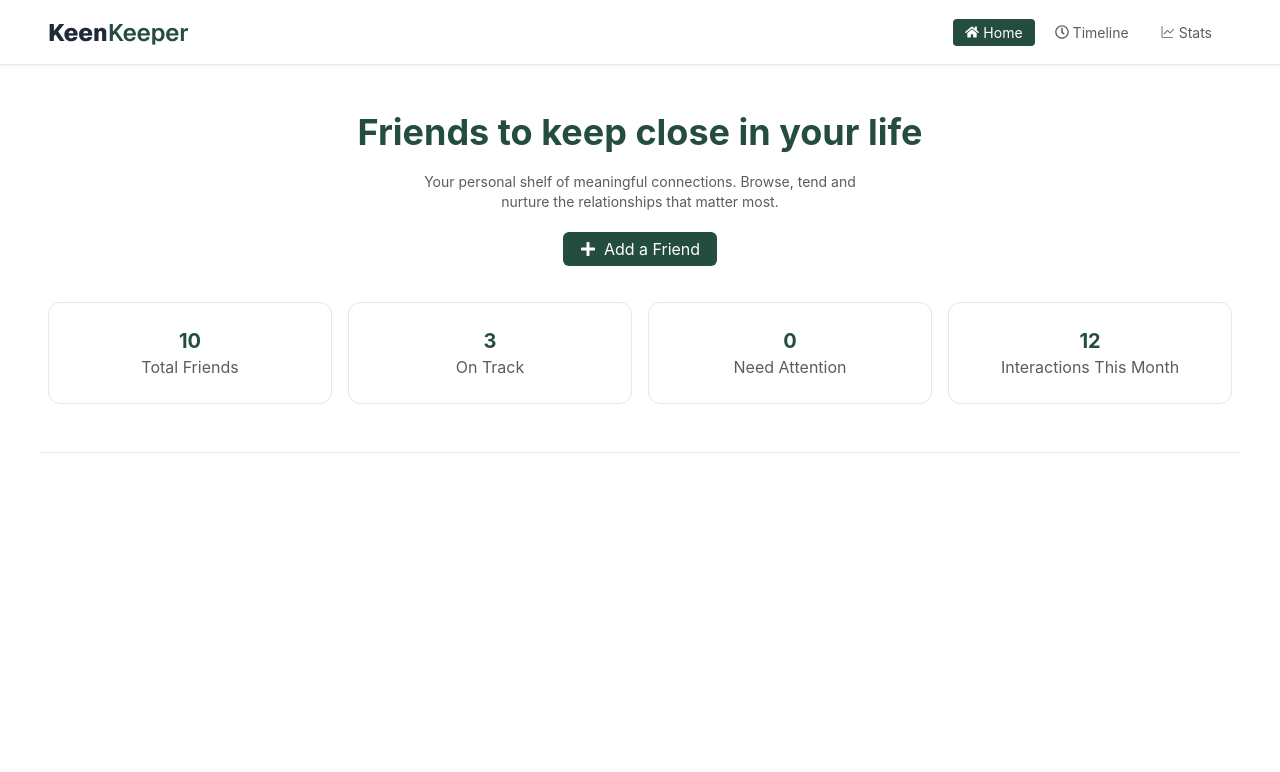
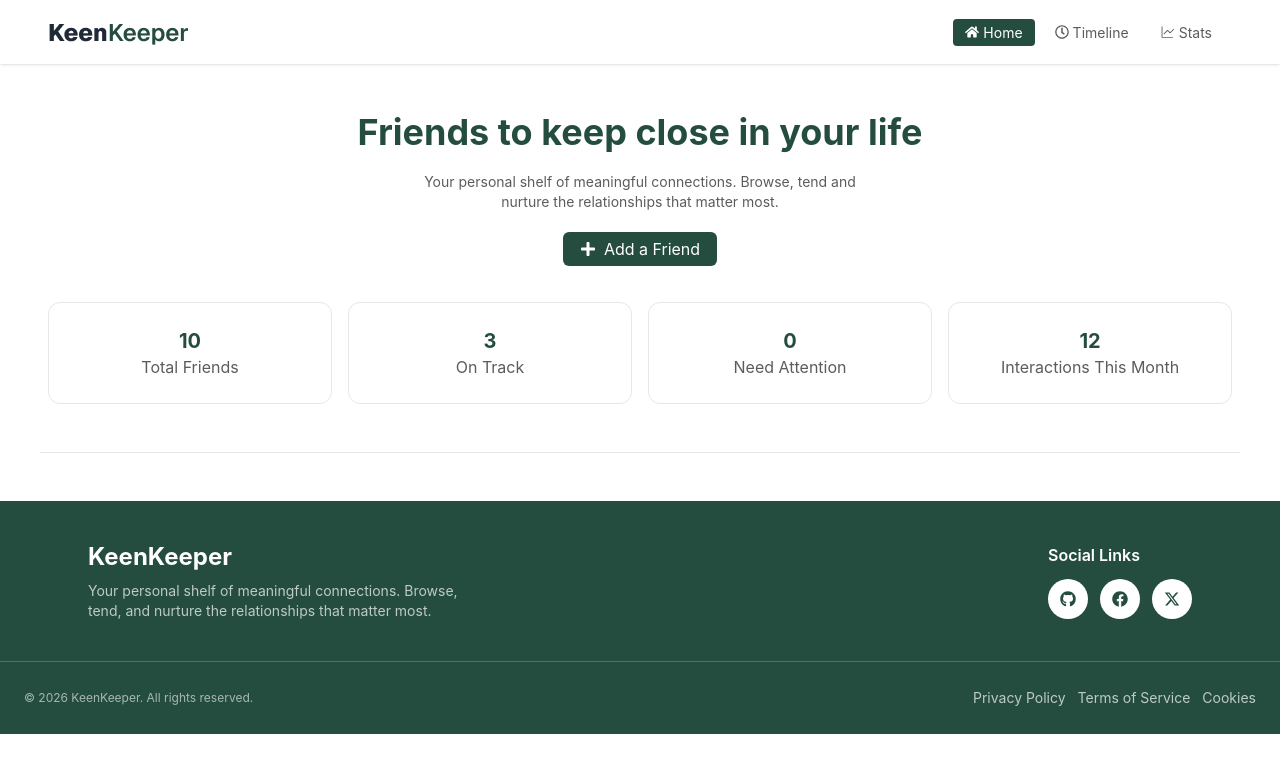
Before and after one commit to Riadul-Islam-551/B13-A7-Keen-Keeper, a React (Vite) app: page / in a window 1280 px wide. Shown: the top 772 px of the page. Built offline with nearby package versions, Linux system fonts and the light colour scheme.

Commit message:
feat: add Footer component and integrate it into Root page

```diff
--- /dev/null
+++ b/src/components/footer/Footer.jsx
@@ -0,0 +1,65 @@
+import React from "react";
+import { FaFacebook, FaGithub } from "react-icons/fa";
+import { FaXTwitter } from "react-icons/fa6";
+
+const Footer = () => {
+  return (
+    <footer className="bg-[#244d3f] text-white">
+      <div className="max-w-6xl mx-auto px-6 py-10 flex flex-col md:flex-row items-start md:items-center justify-between gap-8">
+        {/* Brand */}
+        <div className="flex flex-col gap-2">
+          <h2 className="text-2xl font-bold">KeenKeeper</h2>
+          <p className="text-white/70 text-sm max-w-sm">
+            Your personal shelf of meaningful connections. Browse, tend, and
+            nurture the relationships that matter most.
+          </p>
+        </div>
+
+        {/* Social */}
+        <div className="flex flex-col gap-3">
+          <p className="font-semibold">Social Links</p>
+          <div className="flex gap-3">
+            <a
+              href="#"
+              className="w-10 h-10 flex items-center justify-center rounded-full bg-white text-[#244d3f] hover:bg-white/90"
+            >
+              <FaGithub />
+            </a>
+
+            <a
+              href="#"
+              className="w-10 h-10 flex items-center justify-center rounded-full bg-white text-[#244d3f] hover:bg-white/90"
+            >
+              <FaFacebook />
+            </a>
+
+            <a
+              href="#"
+              className="w-10 h-10 flex items-center justify-center rounded-full bg-white text-[#244d3f] hover:bg-white/90"
+            >
+              <FaXTwitter />
+            </a>
+          </div>
+        </div>
+      </div>
+      <div className="flex flex-col lg:flex-row justify-between items-center border-t border-white/20 py-4 px-6 text-center text-xs text-white/60">
+        {/* Bottom Bar */}
+        <div className="my-3">© 2026 KeenKeeper. All rights reserved.</div>
+        {/* Links */}
+        <div className="flex gap-3 text-sm">
+          <a href="#" className="text-white/70 hover:text-white">
+            Privacy Policy
+          </a>
+          <a href="#" className="text-white/70 hover:text-white">
+            Terms of Service
+          </a>
+          <a href="#" className="text-white/70 hover:text-white">
+            Cookies
+          </a>
+        </div>
+      </div>
+    </footer>
+  );
+};
+
+export default Footer;
--- a/src/pages/root/Root.jsx
+++ b/src/pages/root/Root.jsx
@@ -1,12 +1,14 @@
 import React from "react";
 import Nav from "../../components/nav/Nav";
 import { Outlet } from "react-router";
+import Footer from "../../components/footer/Footer";
 
 const Root = () => {
   return (
     <div>
       <Nav></Nav>
       <Outlet></Outlet>
+      <Footer></Footer>
     </div>
   );
 };
```
